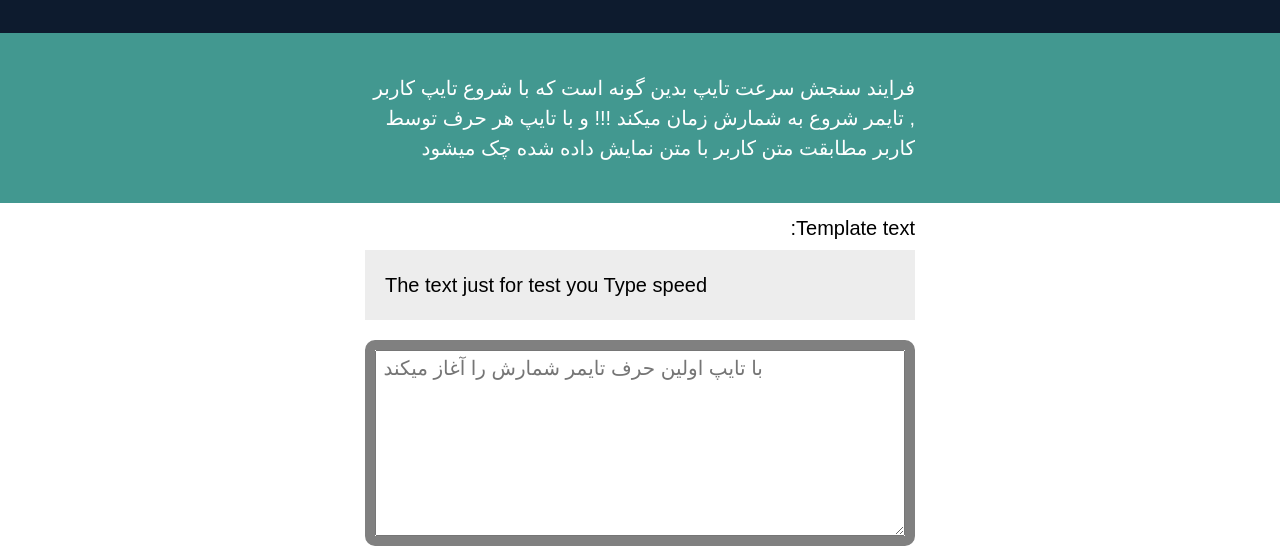
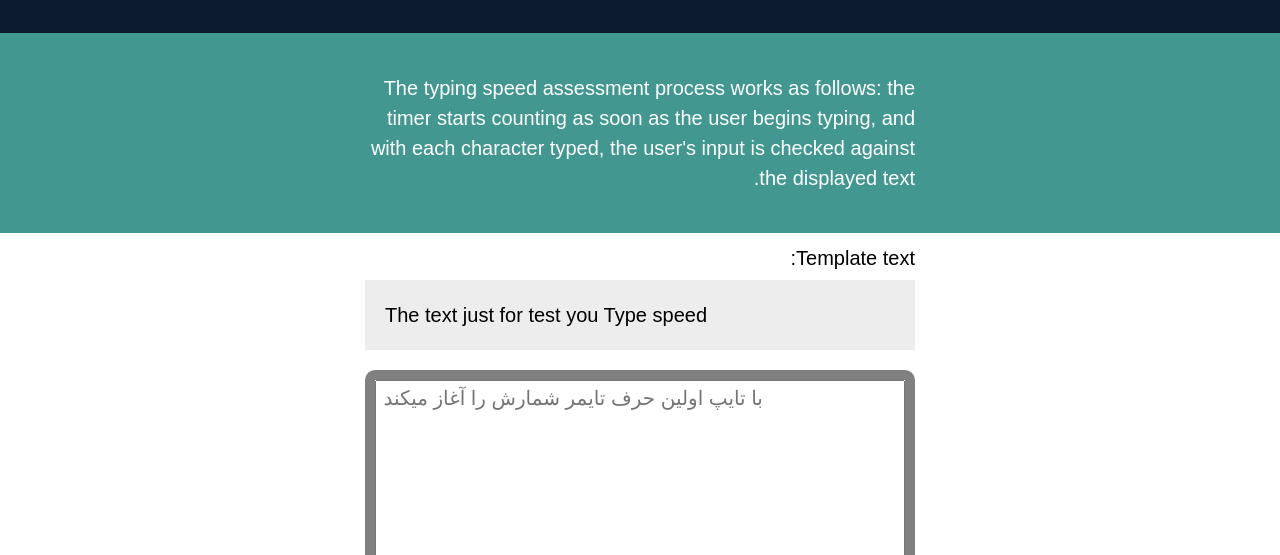
Before and after one commit to Mr-B1nary/TypeSpeed, a plain HTML site: page index.html in a window 1280 px wide. Shown: the part 121-676 px from the top of the page. Drawn offline with Linux system fonts and the light colour scheme.

Commit message:
Update index.html

```diff
--- a/index.html
+++ b/index.html
@@ -16,9 +16,9 @@
     <main class="main">
         <article class="intro">
             <p dir="rtl">
-                فرایند سنجش سرعت تایپ بدین گونه است
-                که با شروع تایپ کاربر , تایمر شروع به شمارش زمان میکند
-                !!! و با تایپ هر حرف توسط کاربر مطابقت متن کاربر با متن نمایش داده شده چک میشود</p>
+                The typing speed assessment process works as follows:
+                the timer starts counting as soon as the user begins typing,
+                and with each character typed, the user's input is checked against the displayed text.</p>
         </article>
         <section class="test-area">
             <div class="pattern">
```
